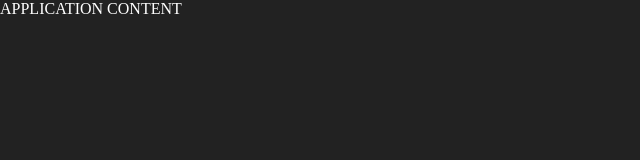
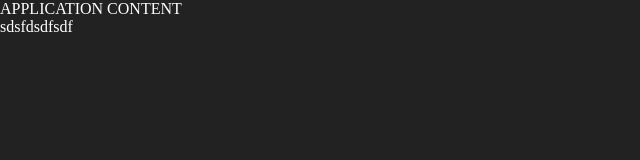
Before and after one commit to sunshineMaria/gallary-by-react, a React app: page src/index.html in a window 1280 px wide. Shown: the full height of the page, 0-640 px from the left. Built offline with nearby package versions, Linux system fonts and the light colour scheme.

Commit message:
change index.html[issue 53]

```diff
--- a/src/index.html
+++ b/src/index.html
@@ -9,7 +9,7 @@
 </head>
 <body>
   <div id="app">APPLICATION CONTENT</div>
-
+	<div>sdsfdsdfsdf</div>
   <script>__REACT_DEVTOOLS_GLOBAL_HOOK__ = parent.__REACT_DEVTOOLS_GLOBAL_HOOK__</script>
   <script type="text/javascript" src="./assets/app.js"></script>
 </body>
```
